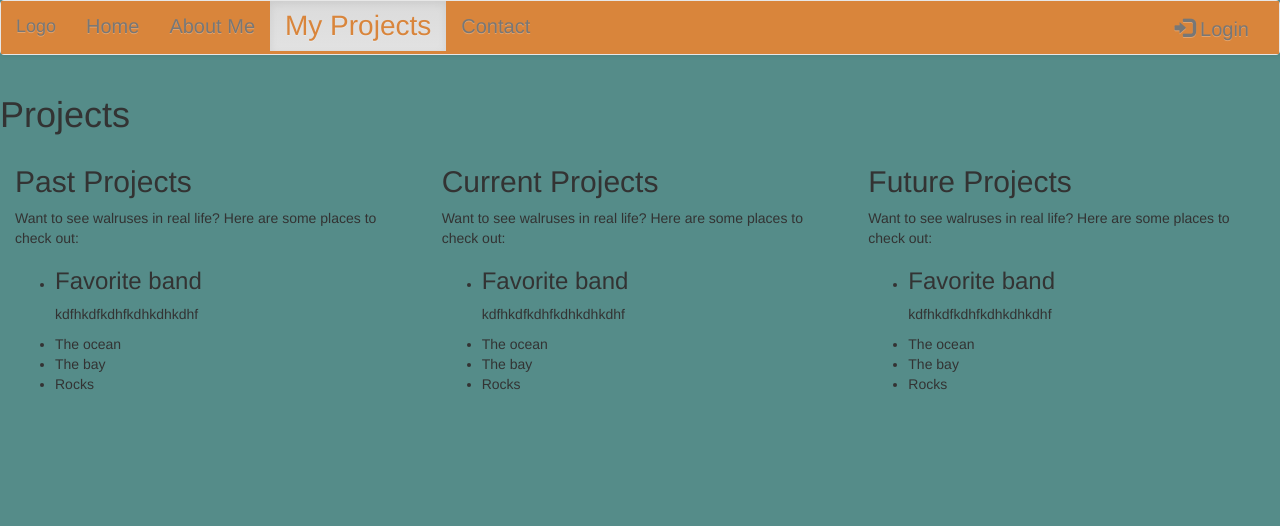
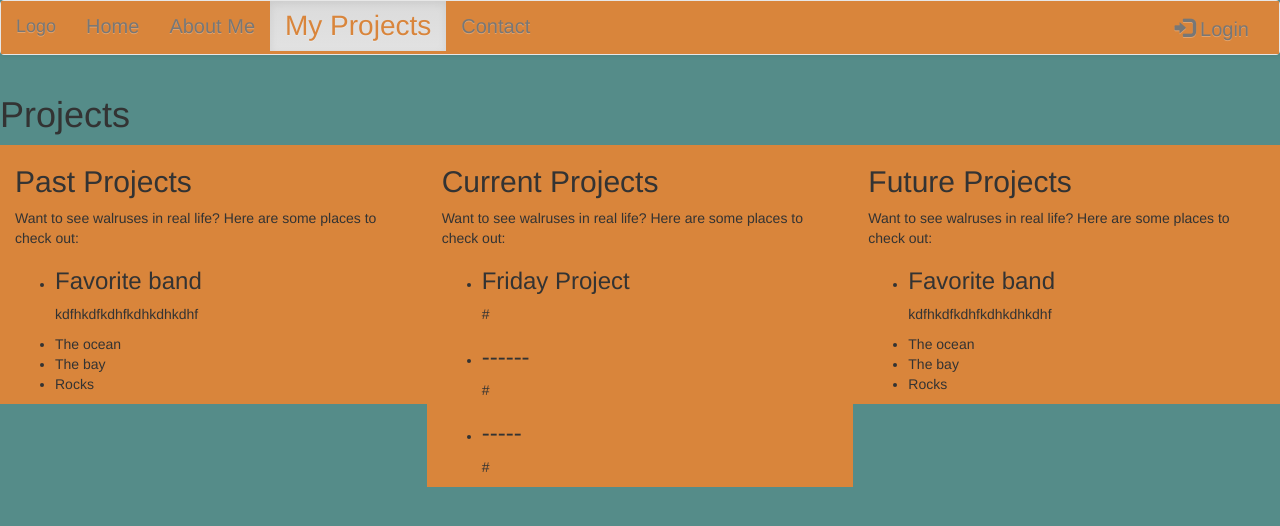
Before and after one commit to KKTuttle/friday-project, a plain HTML site: page myprojects.html in a window 1280 px wide. Drawn offline with Linux system fonts and the light colour scheme.

Commit message:
Added columns and updated content

```diff
--- a/css/styles.css
+++ b/css/styles.css
@@ -29,6 +29,7 @@ body {
   border: 5px ridge #D9853B;
   background-color: #74AFAD;
 }
+
 img {
   width:800px;
   height:600px;
@@ -78,23 +79,22 @@ img {
 .container {
   width:100%;
 }
-.sidebar1{
+.col-sm-4 {
+  background-color: #D9853B;
+}
+
+.sidebar1 {
   float: left;
   background-color: #D9853B;
 }
 
+.sidebar2 {
+  float: left;
+  background-color:#D9853B;
 }
-.sidebar2{
-
-  float: left;
-  background-color: #D9853B;
-}
-.sidebar3{
+.sidebar3 {
   float: right;
   background-color: #D9853B;
-}
-
-
 }
 
 .howtocontact {
--- a/myprojects.html
+++ b/myprojects.html
@@ -61,11 +61,13 @@
 
         <p>Want to see walruses in real life? Here are some places to check out:</p>
         <ul>
-          <li><h3>Favorite band</h3>
-            <p>kdfhkdfkdhfkdhkdhkdhf</p></li>
-            <li>The ocean</li>
-            <li>The bay</li>
-            <li>Rocks</li>
+          <li><h3>Friday Project</h3>
+            <p>#</p></li>
+          <li><h3>------</h3>
+              <p>#</p></li>
+          <li><h3>-----</h3>
+                <p>#</p></li>
+
           </ul>
       </div>
 
```
